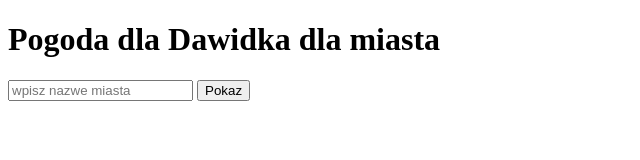
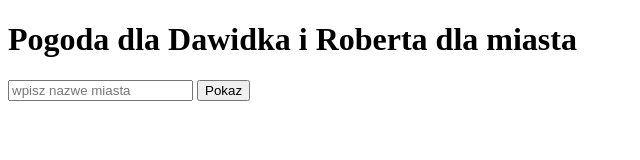
Before and after one commit to robertpetra/zajecia1, a plain HTML site: page index.html in a window 1280 px wide. Shown: the whole page, without its empty margins (0-640 px from the left). Drawn offline with Linux system fonts and the light colour scheme.

Commit message:
nowa etykieta

```diff
--- a/index.html
+++ b/index.html
@@ -7,7 +7,7 @@
     <title>Serwis pogodowy</title>
 </head>
 <body>
-    <h1>Pogoda dla Dawidka dla miasta</h1>
+    <h1>Pogoda dla Dawidka i Roberta dla miasta</h1>
 
     <form action="/" method="post">
      <input type="text" name="miasto" placeholder="wpisz nazwe miasta">
```
